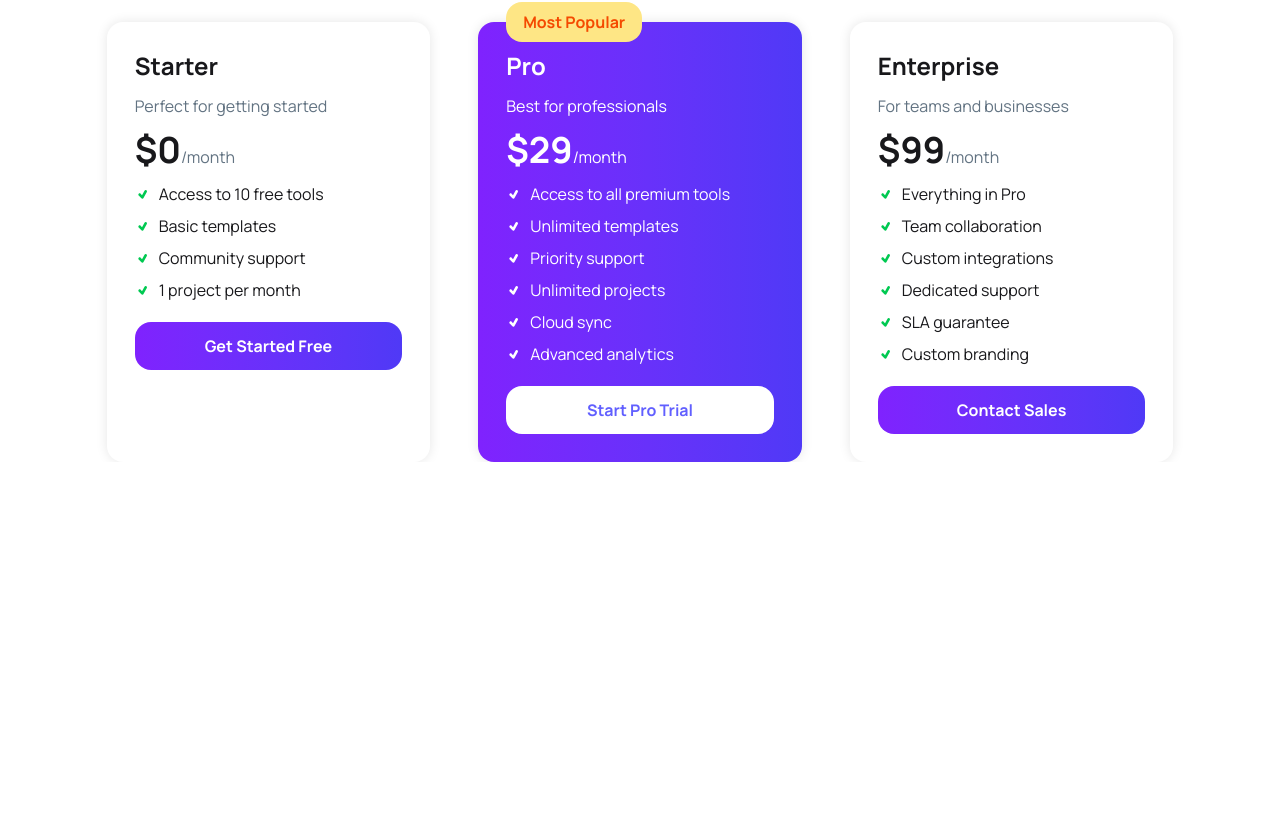
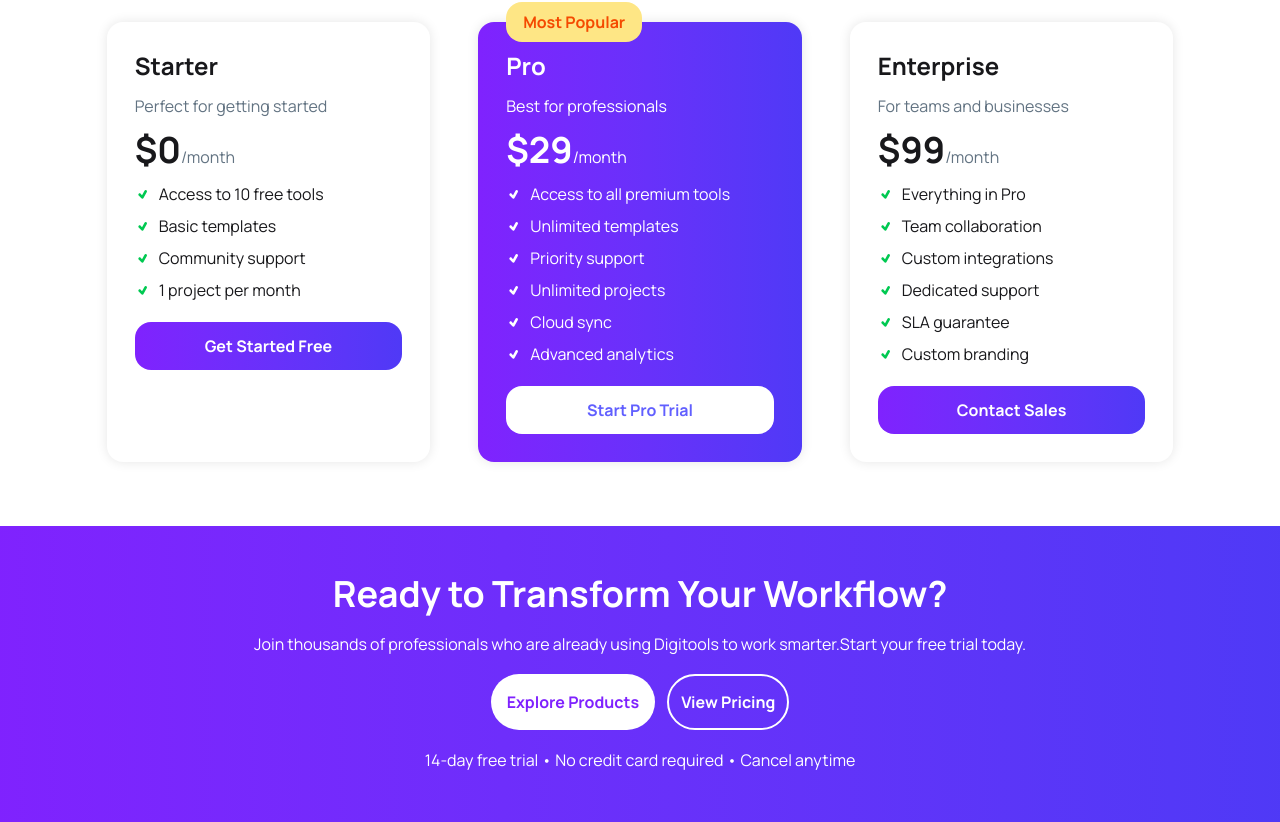
Before and after one commit to Mezba-Morsalin/PH-B-13-Assignment-06, a React (Vite) app: page / in a window 1280 px wide. Shown: the part 2938-3760 px from the top of the page. Before the commit the page ends 3400 px from the top, so only its background shows below. Built offline with nearby package versions, Linux system fonts and the light colour scheme.

Commit message:
Work Flow Section Completed

```diff
--- a/src/App.jsx
+++ b/src/App.jsx
@@ -6,6 +6,7 @@ import Rating from './assets/components/Rating/rating'
 import Tools from './assets/components/Digi Tools/tools'
 import Step from './assets/components/Steps/step'
 import Pricing from './assets/components/Pricing/pricing'
+import WorkFlow from './assets/components/Workflow/workflow'
 
 
 const data = fetch('tools.json').then(res => res.json())
@@ -20,6 +21,7 @@ function App() {
      </Suspense>
      <Step></Step>
      <Pricing></Pricing>
+     <WorkFlow></WorkFlow>
     </>
   )
 }
--- /dev/null
+++ b/src/assets/components/Workflow/workflow.jsx
@@ -0,0 +1,21 @@
+import React from 'react';
+
+const WorkFlow = () => {
+    return (
+        <section className='bg-linear-to-r from-violet-600 to-indigo-600 mt-16'>
+            <div className='w-11/12 lg:w-10/12 mx-auto py-12'>
+            <div className='space-y-4 flex flex-col justify-center items-center text-center'>
+                            <h2 className='text-white text-4xl font-bold lg:w-3xl'>Ready to Transform Your Workflow?</h2>
+                            <p className='text-white text-base leading-7'>Join thousands of professionals who are already using Digitools to work smarter.Start your free trial today.</p>
+                            <div className='flex gap-3'>
+                                <button className='bg-white text-violet-600 p-3 md:p-4 rounded-full font-bold cursor-pointer'>Explore Products</button>
+                                <button className='p-2 md:p-3 rounded-full font-bold cursor-pointer border-2 border-white text-white hover:bg-white hover:text-violet-600'>View Pricing</button>
+                            </div>
+                            <p className='text-white text-base leading-7'>14-day free trial • No credit card required • Cancel anytime</p>
+                        </div>
+            </div>
+        </section>
+    );
+};
+
+export default WorkFlow;
```
